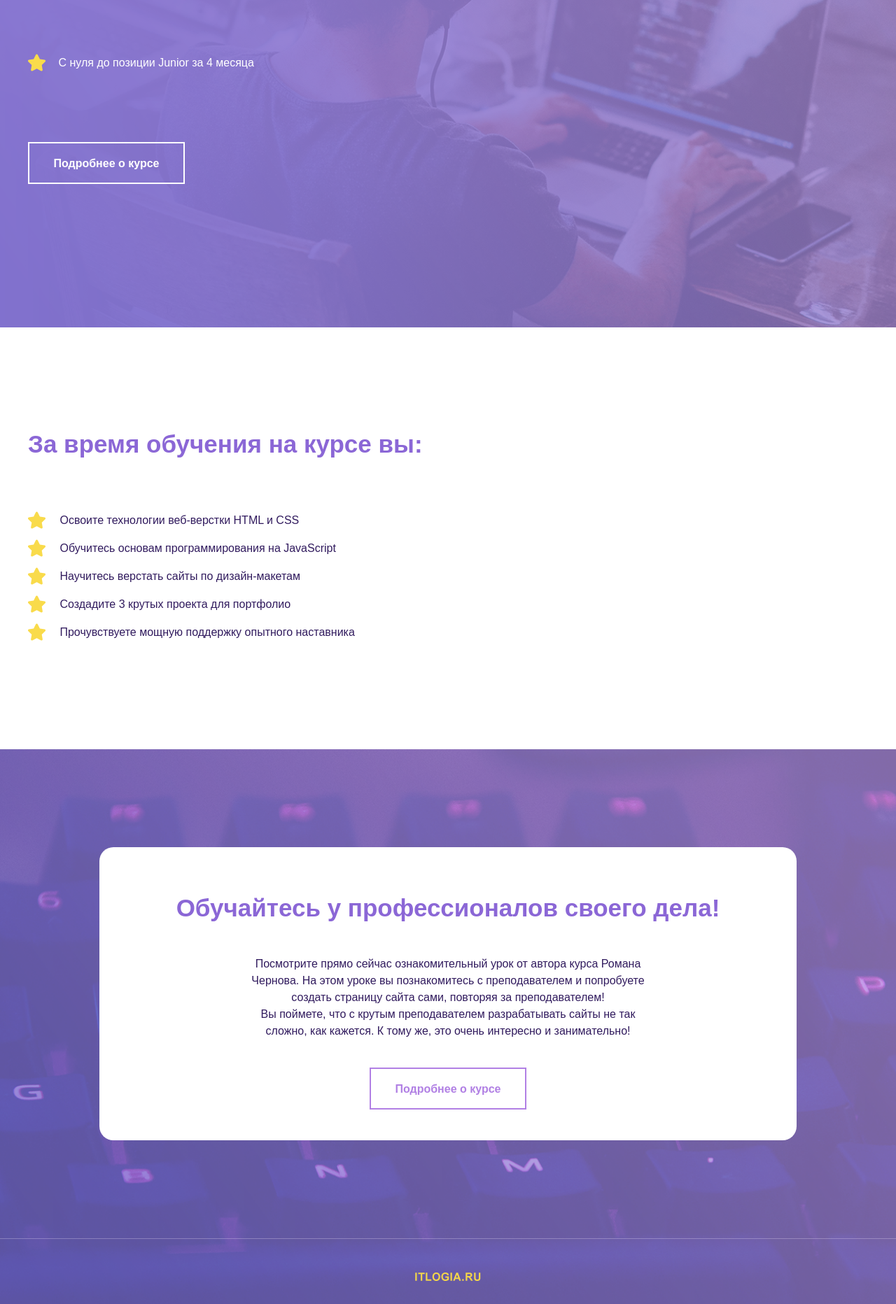
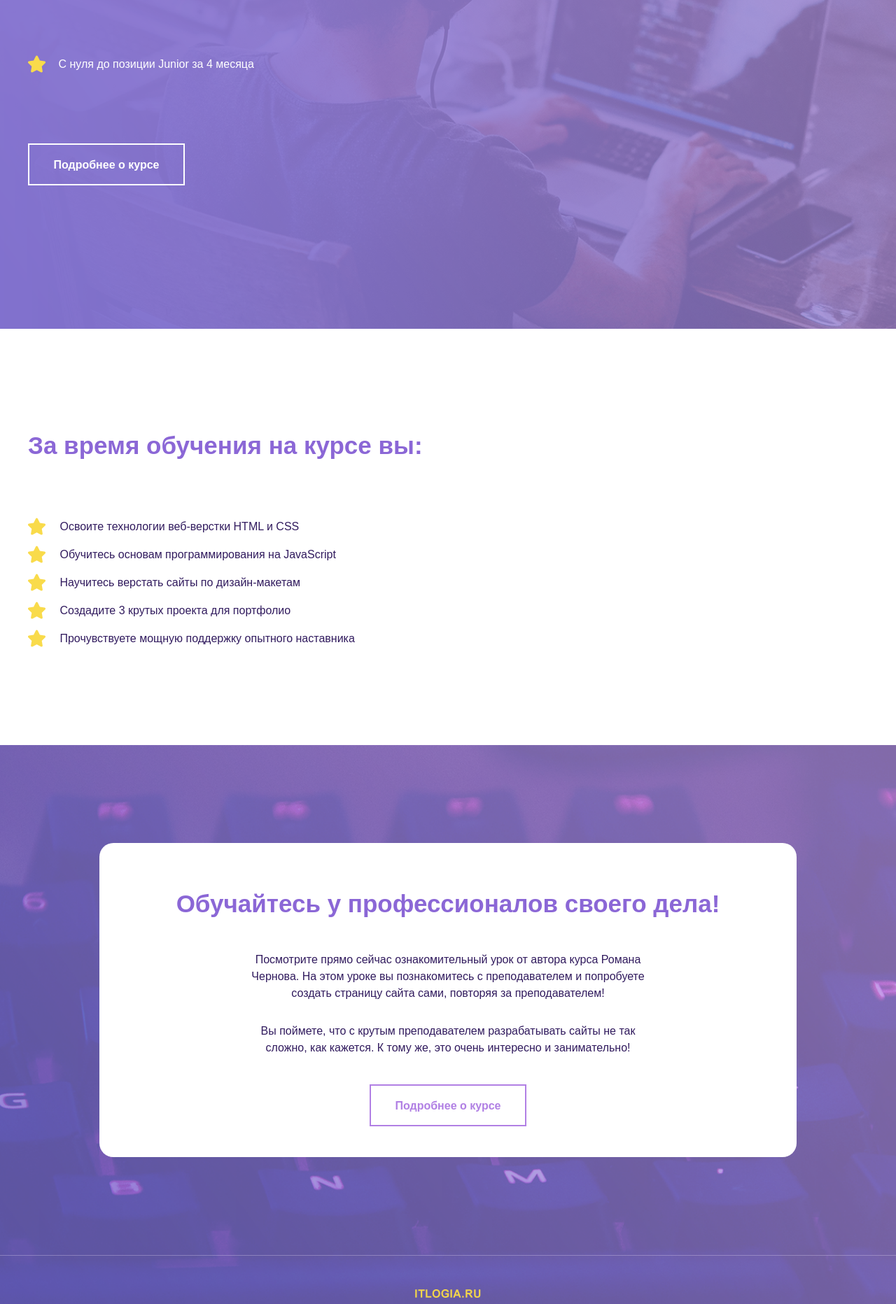
Before and after one commit to Korbanova/FrontEnd, a plain HTML site: page ITLogia/index.html in a window 1280 px wide. Shown: the part 361-2225 px from the top of the page at 70% size. Drawn offline with Linux system fonts and the light colour scheme.

Commit message:
Update style.css

```diff
--- a/ITLogia/css/style.css
+++ b/ITLogia/css/style.css
@@ -15,6 +15,7 @@ body {
 .header {
     padding: 35px 0 33px 0;
     border-bottom: 1px solid rgba(237, 224, 248, 0.3);
+    background-position: center;
 }
 
 .container {
@@ -41,16 +42,21 @@ body {
     color: rgb(237, 224, 248);
     line-height: 1.2;
 }
-
+.website{
+    padding: 152px 0 205px;
+}
 .website-title {
-    padding: 152px 0 88px;
+    max-width: 455px;
     font-size: 45px;
     color: rgb(255, 255, 255);
     font-weight: bold;
     line-height: 1.222;
-    max-width: 455px;
+    margin-bottom: 90px;
+
 }
-
+.website-list{
+    margin-bottom: 101px;
+}
 .website-list img {
     vertical-align: bottom;
 }
@@ -77,19 +83,21 @@ body {
 .button-while {
     color: rgb(255, 255, 255);
     border: 2px solid rgb(255, 255, 255);
-    margin: 101px 0 205px;
 }
 
+.course{
+    padding: 140px 0;
+}
 .course-title {
     font-size: 35px;
     color: rgb(139, 103, 214);
     font-weight: bold;
     line-height: 1.571;
-    margin: 140px 0 68px;
+    margin-bottom: 75px ;
 }
 
 .course-list {
-    padding-bottom: 15px;
+    margin-top: 15px;
 }
 
 .course-list span {
@@ -103,20 +111,17 @@ body {
     vertical-align: bottom;
 }
 
-.course-items {
-    margin-bottom: 140px;
-}
-
 .final {
     background: url("../images/bg2.png") center;
     background-size: cover;
-    padding-top: 140px;
 }
-
+.details{
+    padding: 140px 0;
+}
 .details-container {
     width: 996px;
     box-sizing: border-box;
-    margin: 0 auto 140px;
+    margin: 0 auto;
     background-color: #ffffff;
     padding: 60px 60px 44px;
     border-radius: 20px;
@@ -137,21 +142,18 @@ body {
     color: rgb(49, 27, 94);
     font-size: 16px;
     line-height: 1.5;
-    margin: 0 auto;
-}
-
-.details-text-name {
-    margin-bottom: 30px;
+    margin: 0 auto 30px;
 }
 
 .details-text-name span {
     font-weight: bold;
 }
-
+.details-action{
+    margin: 40px auto 0;
+}
 .button-violet{
     color: rgb(177, 128, 228);
     border: 2px solid rgb(177, 128, 228);
-    margin: 40px auto 0;
 }
 
 .footer{
```
